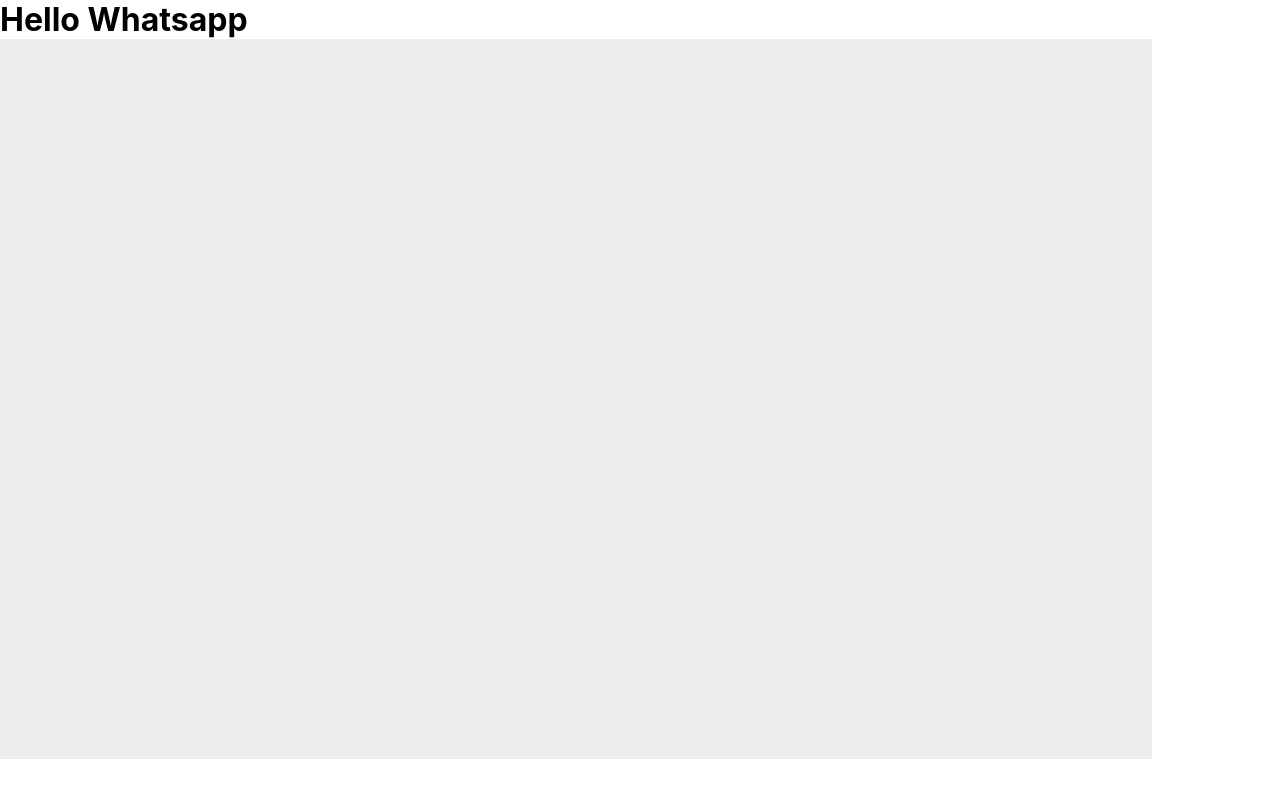
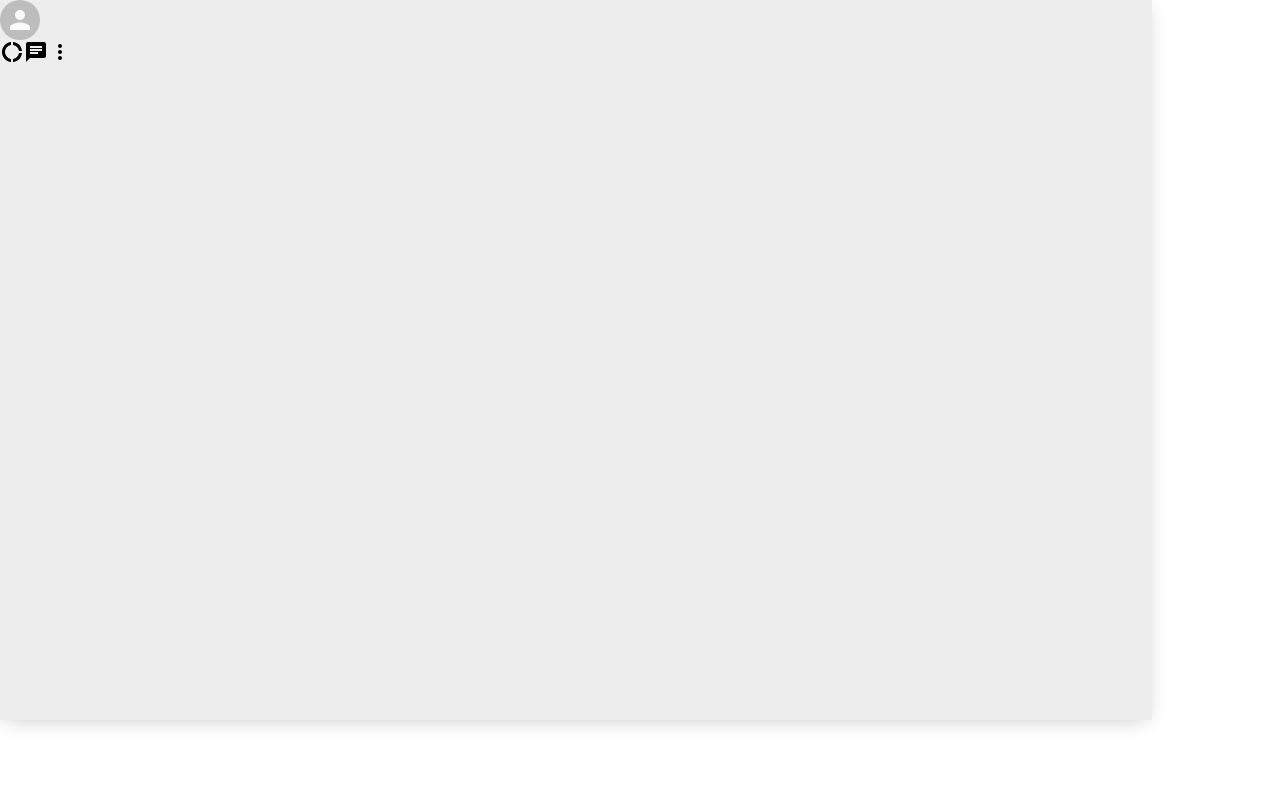
Before and after one commit to sanath0208/WhatsappClone, a React (Create React App) app in the folder whatsapp-clone/: page / in a window 1280 px wide. Built offline with nearby package versions, Linux system fonts and the light colour scheme.

Commit message:
setting up1

```diff
--- a/whatsapp-clone/package.json
+++ b/whatsapp-clone/package.json
@@ -3,6 +3,8 @@
   "version": "0.1.0",
   "private": true,
   "dependencies": {
+    "@material-ui/core": "^4.11.4",
+    "@material-ui/icons": "^4.11.2",
     "@testing-library/jest-dom": "^5.11.4",
     "@testing-library/react": "^11.1.0",
     "@testing-library/user-event": "^12.1.10",
--- a/whatsapp-clone/src/App.css
+++ b/whatsapp-clone/src/App.css
@@ -8,4 +8,5 @@
   background-color: #ededed;
   height: 90vh;
   width: 90vw;
+  box-shadow: -1px 4px 20px -6px rgba(0, 0,0,0.25);
 }
--- a/whatsapp-clone/src/App.js
+++ b/whatsapp-clone/src/App.js
@@ -1,11 +1,12 @@
 import './App.css';
+import Sidebar from './Sidebar';
+
 
 function App() {
   return (
     <div className="App">
-      <h1>Hello Whatsapp</h1>
       <div className='app_body'>
-
+        <Sidebar></Sidebar>
       </div>
     </div>
   );
--- /dev/null
+++ b/whatsapp-clone/src/Sidebar.js
@@ -0,0 +1,35 @@
+import React from 'react'
+import './Sidebar.css'
+import {Avatar} from "@material-ui/core";
+import DonutLargeIcon from '@material-ui/icons/DonutLarge';
+import ChatIcon from '@material-ui/icons/Chat';
+import MoreVertIcon from '@material-ui/icons/MoreVert';
+
+function Sidebar() {
+    return (
+        <div className="sidebar">
+            <div className="sidebar_header">
+                <Avatar />
+                <div className="sidebar_headerRight">
+                    <DonutLargeIcon />
+                    <ChatIcon />
+                    <MoreVertIcon />
+                </div>
+                <div className="sidebar_headerLeft">
+
+                </div>
+
+            </div>
+
+            <div className="sidebar_search">
+
+            </div>
+
+            <div className="sidebar_chats">
+
+            </div>
+        </div>
+    )
+}
+
+export default Sidebar
```
Also changed, not shown: whatsapp-clone/src/Sidebar.css (added), 1 other file (tests, documents, lock files or other folders).
